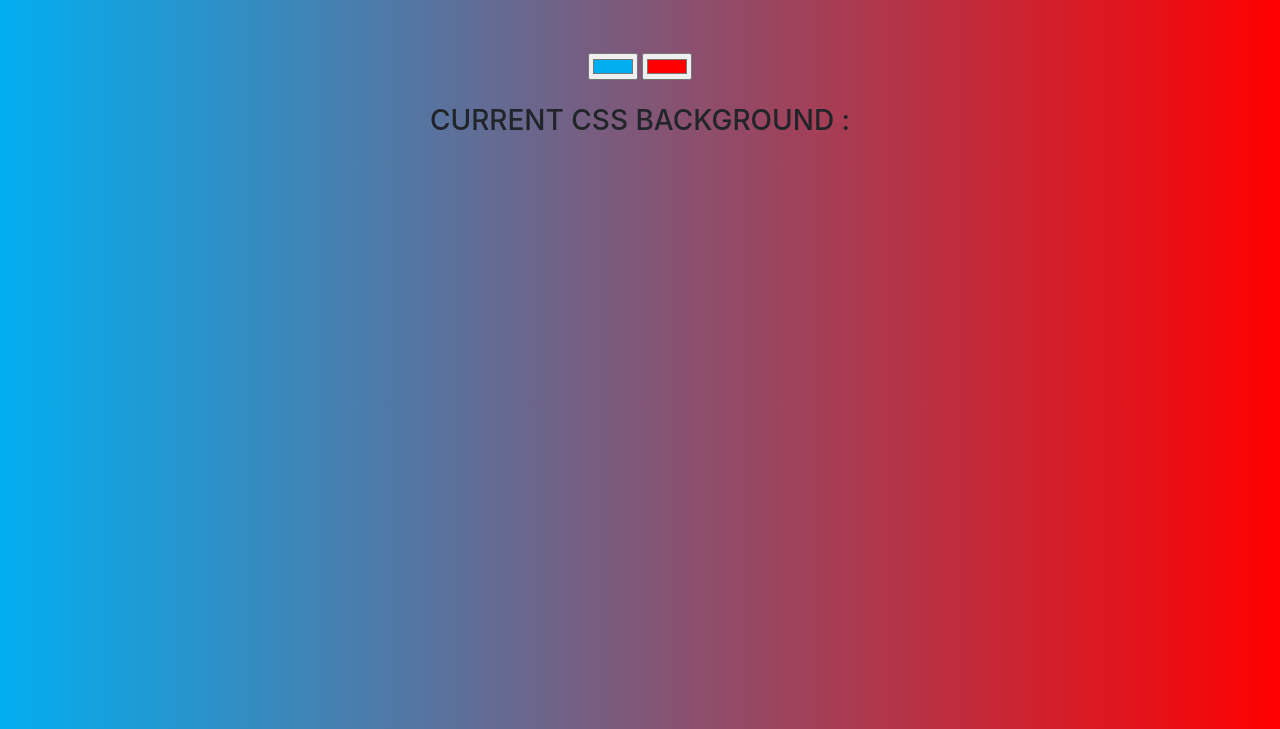
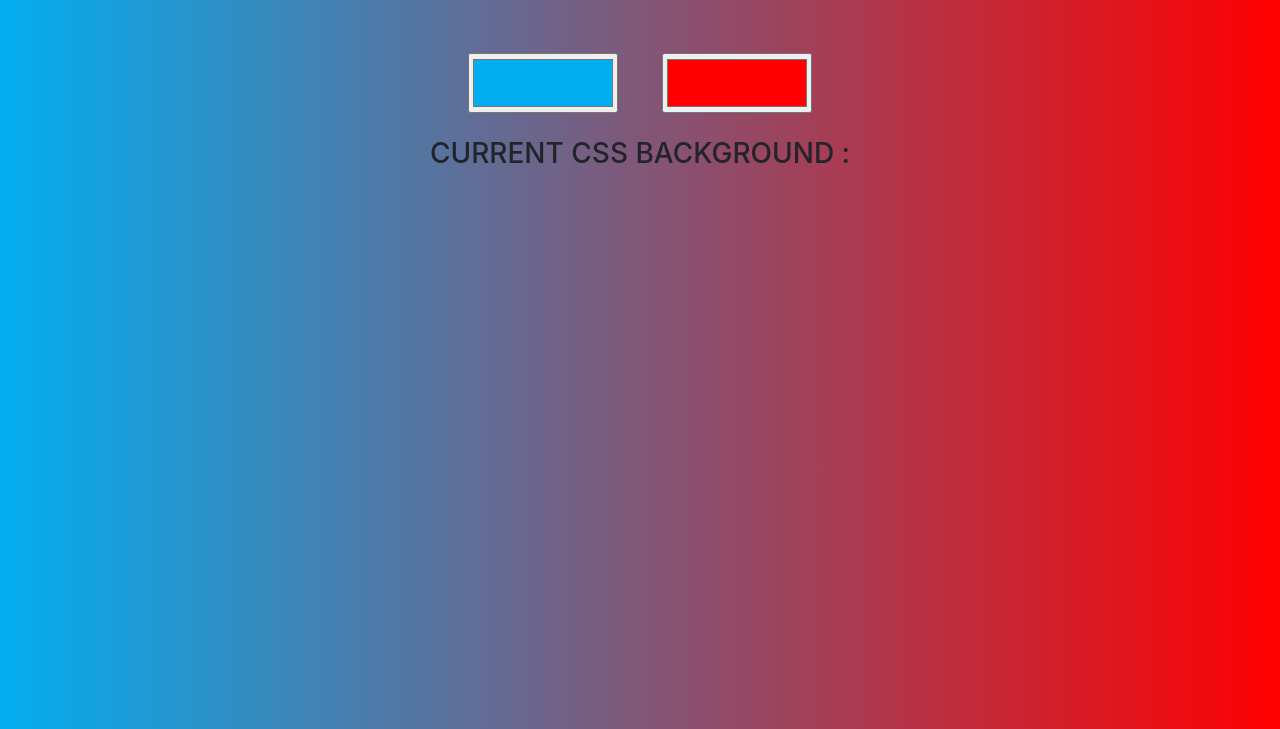
Before and after one commit to AtonyVu/setcolorGradientBackground, a plain HTML site: page index.html in a window 1280 px wide. Shown: the part 71-800 px from the top of the page. Drawn offline with nearby package versions, Linux system fonts and the light colour scheme.

Commit message:
Update css.css
update size input

```diff
--- a/CSS/css.css
+++ b/CSS/css.css
@@ -6,3 +6,8 @@ body {
 h1 {
   text-shadow: 0 0 10px #02aef0, 0 0 8px #ff0000;
 }
+input {
+  width: 150px;
+  height: 60px;
+  margin: 0 20px;
+}
```
